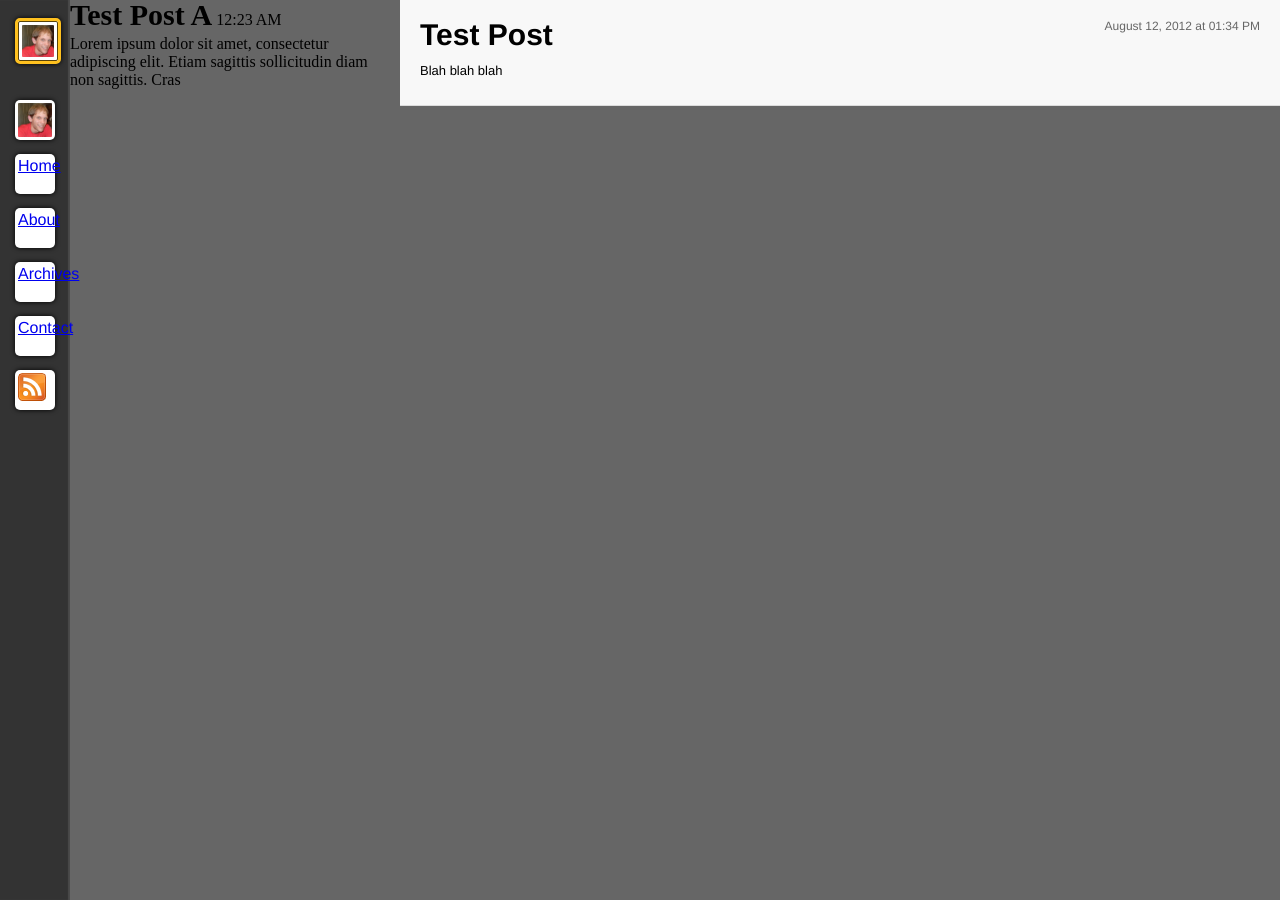
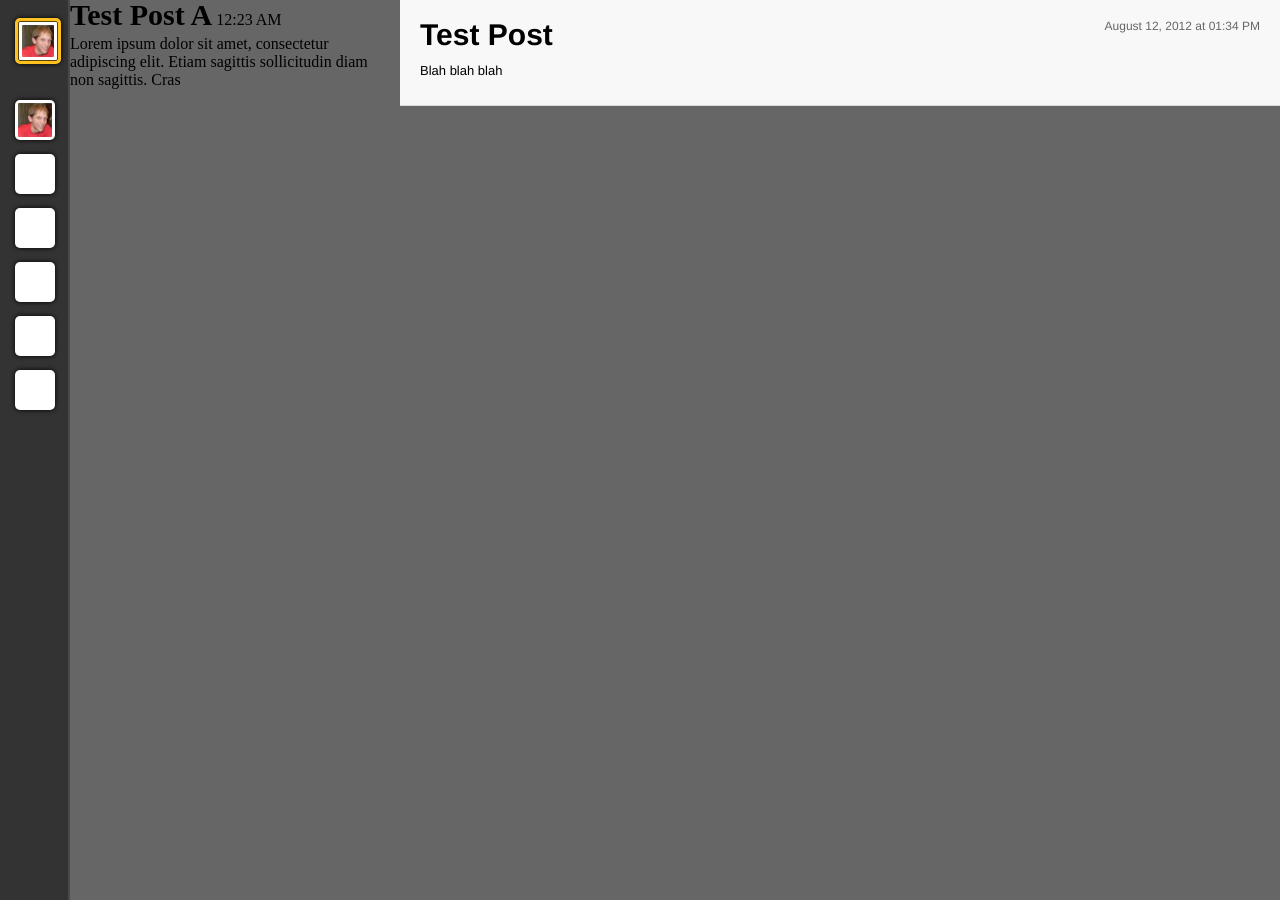
Before and after one commit to Tanner/Blog, a Jekyll site: the page built from _posts/2012-01-09-test-post.markdown, in a window 1280 px wide. Built offline with Jekyll 4.4.1, drawn with Linux system fonts in a browser that asks for light colours; Markdown is read by kramdown in place of the engine named in the settings.

Commit message:
Move text off screen so Ryan is happy.

```diff
--- a/css/style.css
+++ b/css/style.css
@@ -55,6 +55,8 @@ img {
 	display: inline-block;
 
 	padding: 3px;
+
+	text-indent: -500px;
 
 	-webkit-border-radius: 2px;
 }
```
